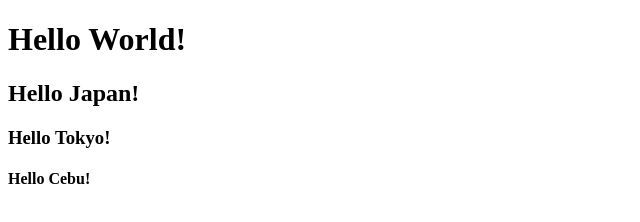
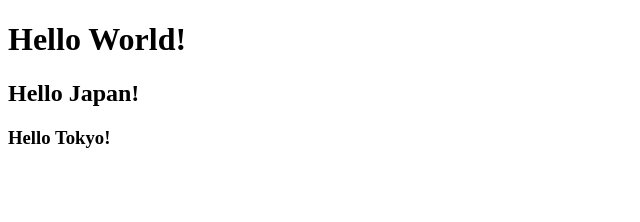
Before and after one commit to YKT2024/sample_git, a plain HTML site: page index.html in a window 1280 px wide. Shown: the whole page, without its empty margins (0-640 px from the left). Drawn offline with Linux system fonts and the light colour scheme.

Commit message:
Revert "4"
This reverts commit a5f082390dae237324985d46de243de56693c580.

```diff
--- a/index.html
+++ b/index.html
@@ -10,6 +10,5 @@
     <h1>Hello World!</h1>
     <h2>Hello Japan!</h2>
     <h3>Hello Tokyo!</h3>
-    <h4>Hello Cebu!</h4>
 </body>
 </html>
```
